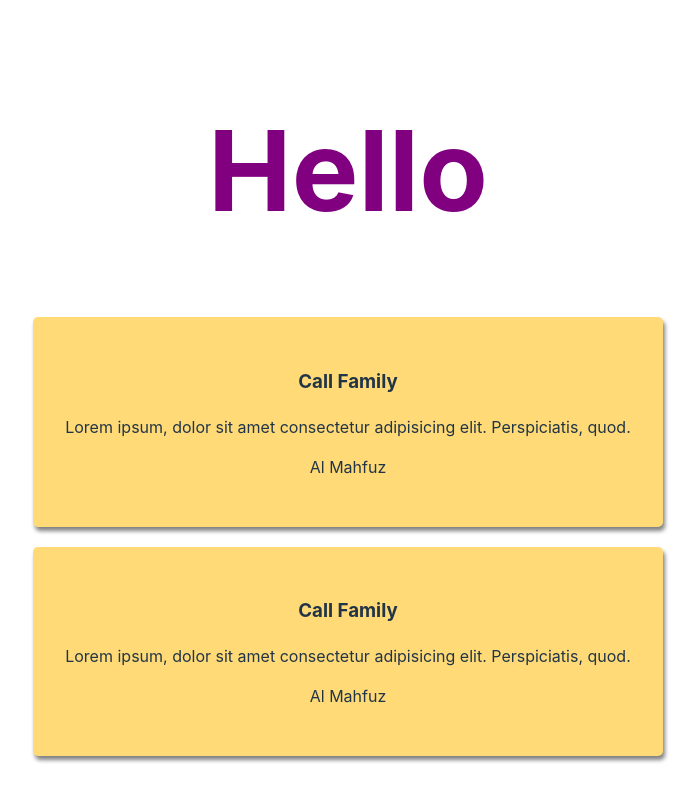
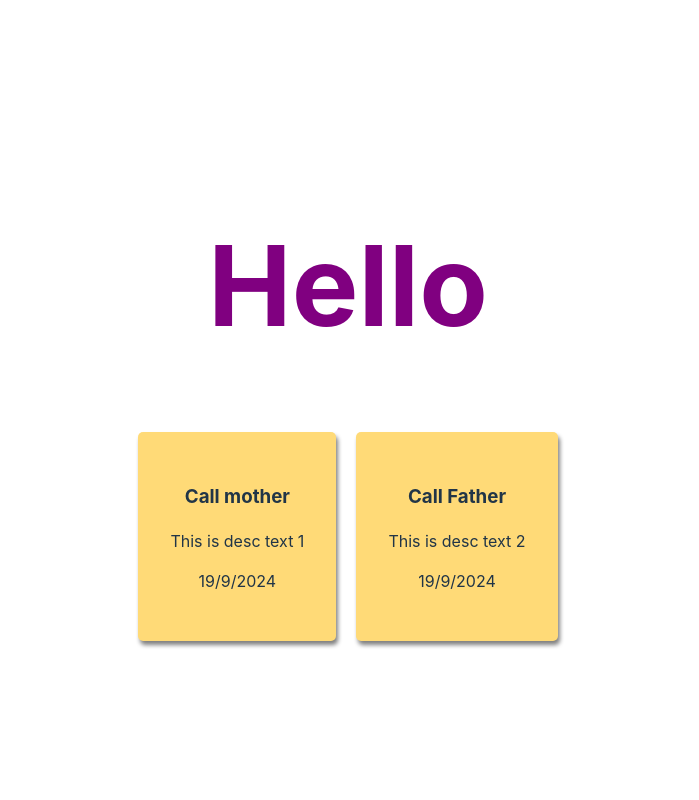
Before and after one commit to AlMahfuzKhanD/react-js-practice, a React (Vite) app in the folder react-by-anisul-islam/: page / in a window 1280 px wide. Shown: the whole page, without its empty margins (292-991 px from the left). Built offline with nearby package versions, Linux system fonts and the light colour scheme.

Commit message:
props and destructuring done

```diff
--- a/react-by-anisul-islam/src/App.jsx
+++ b/react-by-anisul-islam/src/App.jsx
@@ -15,8 +15,8 @@ function App() {
   return (
     <>
       <h1 className='headingStyle'>Hello</h1>
-      <Card />
-      <Card />
+      <Card titleText="Call mother" descText="This is desc text 1"/>
+      <Card titleText="Call Father" descText="This is desc text 2"/>
 
     </>
   )
--- a/react-by-anisul-islam/src/Card.jsx
+++ b/react-by-anisul-islam/src/Card.jsx
@@ -8,15 +8,23 @@ const headingStyle = {
   fontSize:'3rem'
 }
 
-function Card() {
+const todoTitle = "Call Family"
+const todoDesc = "Lorem ipsum, dolor sit amet consectetur adipisicing elit. Perspiciatis, quod."
+const date = new Date()
+const dateName = date.getDate()
+const monthName = date.getMonth()
+const currentYear = date.getFullYear()
+
+function Card(props) {
   const [count, setCount] = useState(0)
+  const {titleText,descText} = props;
 
   return (
     <>
       <div className='card'>
-                <h3 className='cardTitle'>Call Family</h3>
-                <p className='cardDesc'>Lorem ipsum, dolor sit amet consectetur adipisicing elit. Perspiciatis, quod.</p>
-                <p className='cardFooter'>Al Mahfuz</p>
+                <h3 className='cardTitle'>{titleText}</h3>
+                <p className='cardDesc'>{descText}</p>
+                <p className='cardFooter'>{dateName+'/'+monthName+'/'+currentYear}</p>
             </div>
 
 
```
